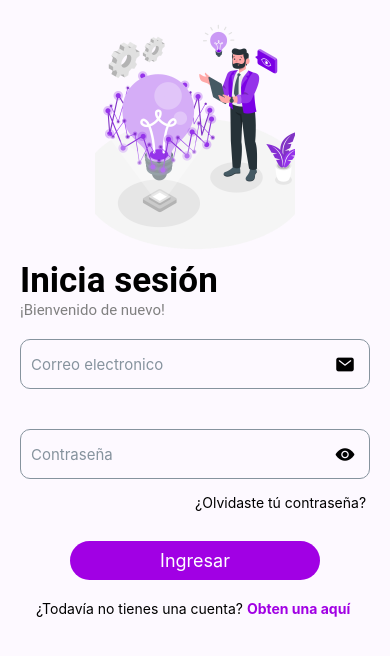
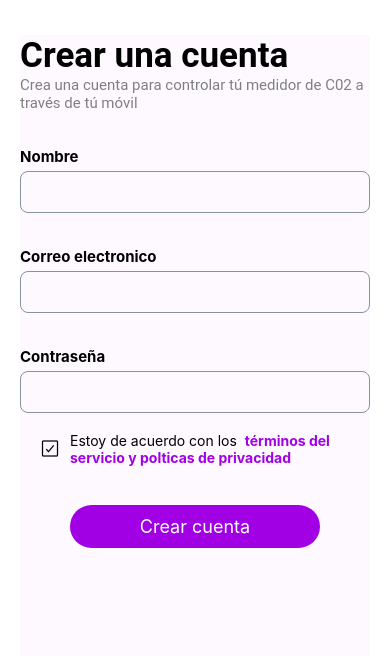
Before and after one commit to Alfredo12334433/C02-Mobile-App, a React Native app: screen / in a window 390 px wide. Shown: the top 656 px of the page. Built offline with nearby package versions, Linux system fonts and the light colour scheme.

Commit message:
add register screen

```diff
--- a/App.js
+++ b/App.js
@@ -26,13 +26,15 @@ import {
     ReloadInstructions,
 } from 'react-native/Libraries/NewAppScreen';
 import Login from "./src/screens/Login";
+import Register from "./src/screens/Register";
 
 
 const App: () => Node = () => {
 
 
     return (
-        <Login/>
+        // <Login/>
+        <Register/>
     );
 };
 
--- a/src/components/HeaderInfo.js
+++ b/src/components/HeaderInfo.js
@@ -1,12 +1,12 @@
 import {StyleSheet, Text, View} from "react-native";
 import React from "react";
 
-export default function HeaderInfo() {
+export default function HeaderInfo({title, subtitle}) {
 
     return (
         <View>
-            <Text style={styles.title}>Inicia sesión</Text>
-            <Text style={styles.subtitle}>¡Bienvenido de nuevo!</Text>
+            <Text style={styles.title}>{title}</Text>
+            <Text style={styles.subtitle}>{subtitle}</Text>
         </View>
     )
 }
--- /dev/null
+++ b/src/components/InputLogin.js
@@ -0,0 +1,66 @@
+import {StyleSheet, View} from "react-native";
+import {Input} from "react-native-elements";
+import Icon from "react-native-vector-icons/Ionicons";
+import React, {useRef, useState} from "react";
+
+export default function InputLogin() {
+
+    return (
+        <View style={styles.form}>
+            <Input
+                placeholder="Correo electronico"
+                rightIcon={<Icon name="mail" size={20}/>}
+                inputContainerStyle={styles.inputContainerStyle}
+                containerStyle={styles.containerStyle1}
+                rightIconContainerStyle={styles.leftIconContainerStyle}
+                inputStyle={styles.inputStyle}
+                style={styles.divider}
+
+            />
+            <Input
+                placeholder="Contraseña"
+                rightIcon={<Icon name="eye" size={20}/>}
+                inputContainerStyle={styles.inputContainerStyle}
+                containerStyle={styles.containerStyle2}
+                rightIconContainerStyle={styles.leftIconContainerStyle}
+                inputStyle={styles.inputStyle}
+
+            />
+
+        </View>
+    )
+}
+const styles = StyleSheet.create({
+    form: {
+        marginTop: 20
+    },
+    inputContainerStyle: {
+        borderRadius: 10,
+        borderWidth: 1,
+        // borderColor: '#a100e4'
+
+    },
+
+    containerStyle1: {
+        // borderWidth: 1,
+        paddingHorizontal: 0,
+        paddingVertical: 0,
+        height: 60,
+        marginBottom: 30
+    },
+    containerStyle2: {
+        // borderWidth: 1,
+        paddingHorizontal: 0,
+        paddingVertical: 0,
+        height: 60,
+        marginBottom: 5
+    },
+
+    leftIconContainerStyle: {
+        marginRight: 10
+    },
+    inputStyle: {
+        paddingLeft: 10,
+        fontSize: 15
+    },
+})
--- a/src/components/InputForm.js
+++ b/src/components/InputRegister.js
@@ -1,34 +1,36 @@
 import {StyleSheet, View} from "react-native";
 import {Input} from "react-native-elements";
-import Icon from "react-native-vector-icons/Ionicons";
+
 import React, {useRef, useState} from "react";
 
-export default function InputForm() {
+export default function InputRegister() {
+
+    return (
+        <View style={styles.form}>
+            <Input
+                label="Nombre"
+                labelStyle={styles.inputStyle}
+                inputContainerStyle={styles.inputContainerStyle}
+                containerStyle={styles.containerStyle}
+                rightIconContainerStyle={styles.leftIconContainerStyle}
+
+            />
+            <Input
+                label="Correo electronico"
+                labelStyle={styles.inputStyle}
+                inputContainerStyle={styles.inputContainerStyle}
+                containerStyle={styles.containerStyle}
+                rightIconContainerStyle={styles.leftIconContainerStyle}
 
 
-
-
-    return (
-
-
-        <View style={styles.form}>
+            />
             <Input
-                placeholder="Correo electronico"
-                rightIcon={<Icon name="mail" size={20}/>}
+                label="Contraseña"
+                labelStyle={styles.inputStyle}
                 inputContainerStyle={styles.inputContainerStyle}
                 containerStyle={styles.containerStyle1}
                 rightIconContainerStyle={styles.leftIconContainerStyle}
-                inputStyle={styles.inputStyle}
-                style={styles.divider}
 
-            />
-            <Input
-                placeholder="Contraseña"
-                rightIcon={<Icon name="eye" size={20}/>}
-                inputContainerStyle={styles.inputContainerStyle}
-                containerStyle={styles.containerStyle2}
-                rightIconContainerStyle={styles.leftIconContainerStyle}
-                inputStyle={styles.inputStyle}
 
             />
 
@@ -37,27 +39,27 @@ export default function InputForm() {
 }
 const styles = StyleSheet.create({
     form: {
-        marginTop: 20
+        marginTop: 35,
     },
     inputContainerStyle: {
-        borderRadius: 10,
+        borderRadius: 8,
         borderWidth: 1,
         // borderColor: '#a100e4'
 
     },
 
+    containerStyle: {
+        // borderWidth: 1,
+        paddingHorizontal: 0,
+        paddingVertical: 0,
+        height: 70,
+        marginBottom: 30
+    },
     containerStyle1: {
         // borderWidth: 1,
         paddingHorizontal: 0,
         paddingVertical: 0,
-        height: 60,
-        marginBottom: 30
-    },
-    containerStyle2: {
-        // borderWidth: 1,
-        paddingHorizontal: 0,
-        paddingVertical: 0,
-        height: 60,
+        height: 70,
         marginBottom: 5
     },
 
@@ -65,7 +67,8 @@ const styles = StyleSheet.create({
         marginRight: 10
     },
     inputStyle: {
-        paddingLeft: 10,
-        fontSize: 15
+        fontSize: 15,
+        paddingBottom: 5,
+        color: 'black'
     },
 })
--- a/src/screens/Login.js
+++ b/src/screens/Login.js
@@ -1,10 +1,9 @@
 import React from "react";
 import {Image, Text, View, StyleSheet,} from "react-native";
 import login_image from '../assets/login_image.png';
-import {Input, Button} from "react-native-elements";
-import Icon from "react-native-vector-icons/Ionicons"
+import { Button} from "react-native-elements";
 import {SafeAreaProvider} from 'react-native-safe-area-context'
-import InputForm from "../components/InputForm";
+import InputLogin from "../components/InputLogin";
 import HeaderInfo from "../components/HeaderInfo";
 
 export default function Login() {
@@ -17,8 +16,8 @@ export default function Login() {
                 <Image source={login_image} style={styles.image}/>
             </View>
             <View style={styles.info}>
-                <HeaderInfo/>
-                <InputForm/>
+                <HeaderInfo title='Inicia sesión' subtitle='¡Bivenenido de nuevo!'/>
+                <InputLogin/>
                 <View style={styles.forgetPassword}>
                     <Text style={styles.subtitle}>¿Olvidaste tú contraseña? </Text>
                 </View>
@@ -60,6 +59,7 @@ const styles = StyleSheet.create({
         backgroundColor: '#a100e4',
         borderColor: 'white',
         borderRadius: 30,
+        paddingVertical: 10
     },
     containerStyle: {
         width: 250,
--- a/src/screens/Register.js
+++ b/src/screens/Register.js
@@ -0,0 +1,76 @@
+import React, {useState} from "react";
+import {StyleSheet, Text, View,} from "react-native";
+import { Button, CheckBox} from "react-native-elements";
+import Icon from "react-native-vector-icons/Ionicons";
+import {SafeAreaProvider} from 'react-native-safe-area-context'
+import HeaderInfo from "../components/HeaderInfo";
+import InputRegister from "../components/InputRegister";
+
+
+export default function Register() {
+    const [check1, setCheck1] = useState(false);
+    return (
+        <SafeAreaProvider style={styles.container}>
+            <HeaderInfo title='Crear una cuenta'
+                        subtitle='Crea una cuenta para controlar tú medidor de C02 a  través de tú móvil'/>
+            <InputRegister/>
+            <View style={styles.terms}>
+                <CheckBox
+                    containerStyle={{marginRight: 0}}
+                    checkedIcon={
+                        <Icon name="md-checkbox" size={20}/>
+                    }
+                    uncheckedIcon={
+                        <Icon name="md-checkbox-outline" size={20}/>
+                    }
+                    checked={check1}
+                    onPress={() => setCheck1(prevState => !prevState)}
+                />
+                <Text>Estoy de acuerdo con los  <Text style={styles.nestedText}>términos del servicio y polticas de privacidad </Text> </Text>
+
+            </View>
+            <View style={styles.center}>
+                <Button
+                    title="Crear cuenta"
+                    buttonStyle={styles.buttonStyle}
+                    containerStyle={styles.containerStyle}
+                />
+            </View>
+        </SafeAreaProvider>
+    )
+}
+
+
+const styles = StyleSheet.create({
+
+    container: {
+        backgroundColor: '#FDF9FF',
+        marginHorizontal: 20,
+        marginTop: 35,
+    },
+    terms: {
+        flexDirection: 'row',
+        marginRight:20,
+        alignItems: 'center'
+    }
+    , center: {
+        alignItems: 'center',
+        marginTop: 10
+    },
+    buttonStyle: {
+        backgroundColor: '#a100e4',
+        borderColor: 'white',
+        borderRadius: 30,
+        paddingVertical: 10
+
+    },
+    containerStyle: {
+        width: 250,
+        marginHorizontal: 0,
+        marginTop: 20,
+    },
+    nestedText:{
+        color: '#a100e4',
+        fontWeight: 'bold'
+    }
+});
```
Also changed, not shown: package.json (+6 -1 lines), 3 other files (tests, documents, lock files or other folders).
